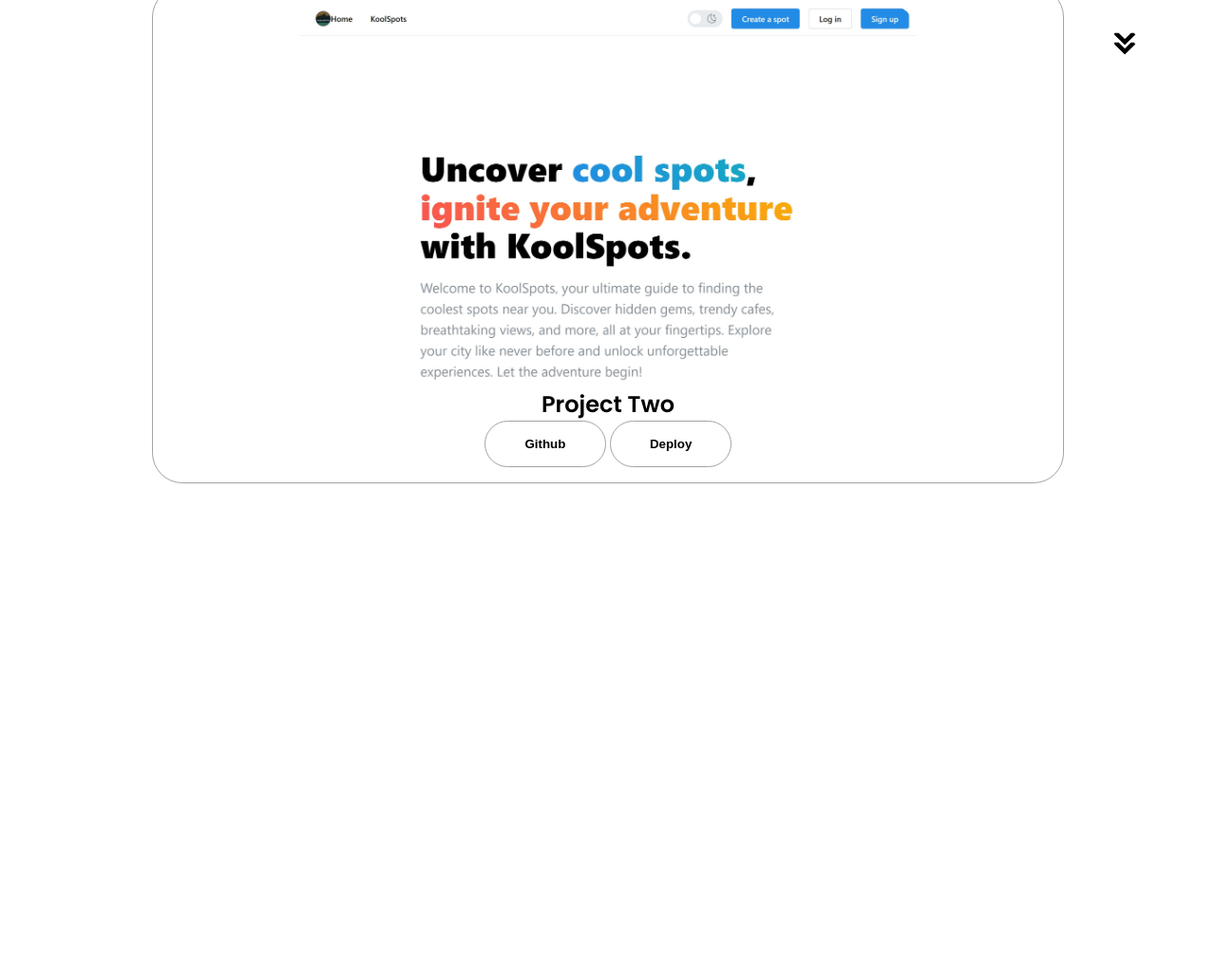
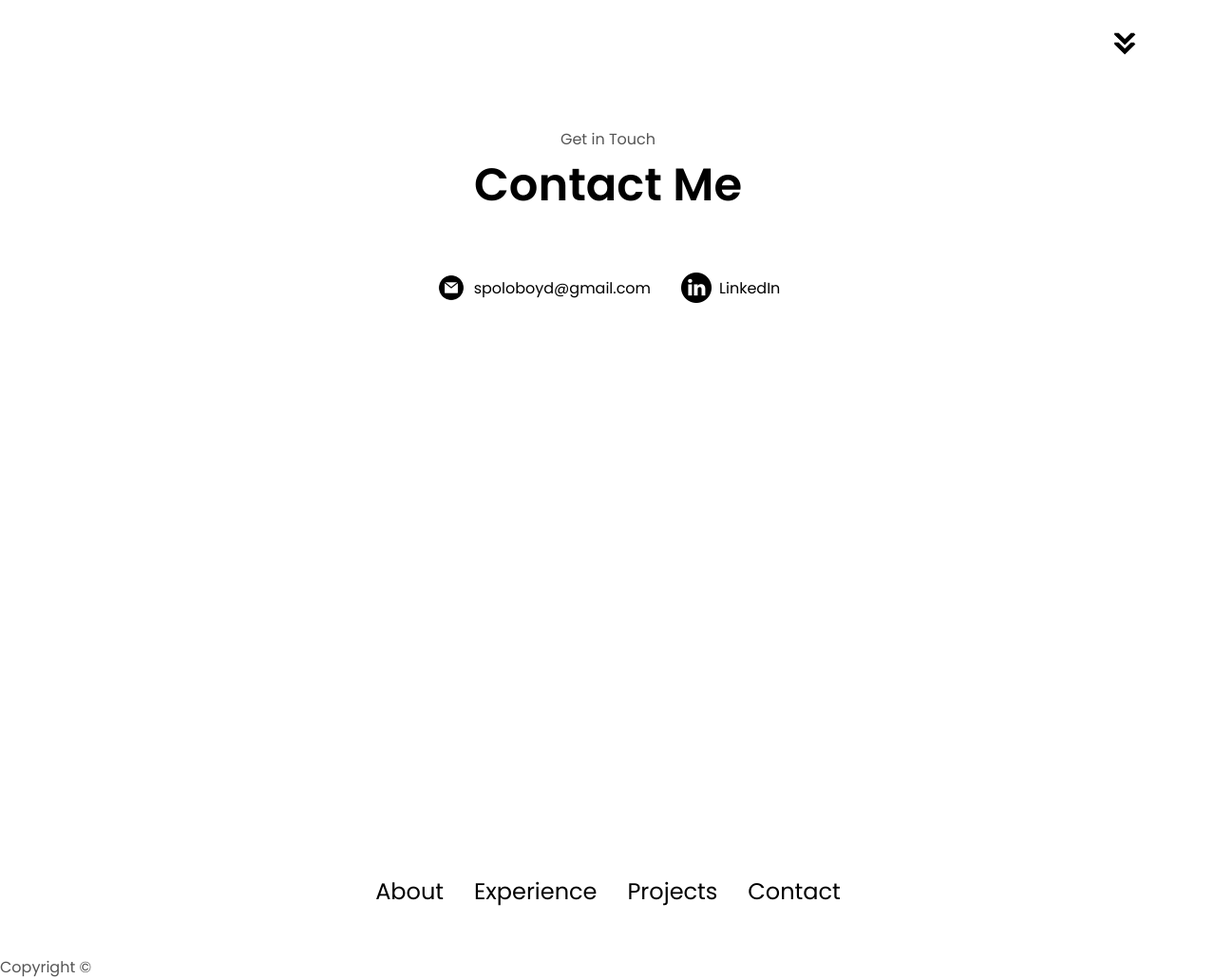
Before and after one commit to FiboPolo/Portfolio-website-html-css-js, a plain HTML site: page index.html in a window 1280 px wide. Shown: the part 3106-4137 px from the top of the page at 95% size. Before the commit the page ends 3615 px from the top, so only its background shows below. Drawn offline with Linux system fonts and the light colour scheme.

Commit message:
update 7

```diff
--- a/index.html
+++ b/index.html
@@ -181,6 +181,7 @@
     <p class="section__text__p1">Browse My Recent</p>
     <h1 class="title">Projects</h1>
     <div class="experience-details-container">
+      <div class="about-containers">
         <div class="details-container color-container">
           <div class="article-container">
           <img src="./assets/Proj1.jpg" alt="Project 1" class="project-img">
@@ -205,9 +206,38 @@
             </button>
           </div>
         </div>
+
+      </div>
     </div>
     <img src="./assets/arrow.png" alt="Arrow icon" class="icon arrow" onclick="location.href='./#projects'">
   </section>
+  <section class="contact">
+    <p class="section__text__p1">Get in Touch</p>
+    <h1 class="title">Contact Me</h1>
+    <div class="contact-info-upper-container">
+      <div class="contact-info-container">
+        <img src="./assets/email.png" alt="Email icon" class="icon conttact-icon">
+        <p><a href="mailto:spoloboyd@gmail.com">spoloboyd@gmail.com</a></p>
+      </div>
+      <div class="contact-info-container">
+        <img src="./assets/linkedin.png" alt="LinkedIn icon" class="icon conttact-icon">
+        <p><a href="https://www.linkedin.com/in/steven-polo-developer/">LinkedIn</a></p>
+      </div>
+    </div>
+  </section>
+  <footer>
+    <nav>
+      <div class="nav-links-container">
+        <ul class="nav-links">
+          <li><a href="#about">About</a></li>
+          <li><a href="#experience">Experience</a></li>
+          <li><a href="#projects">Projects</a></li>
+          <li><a href="#contact">Contact</a></li>
+        </ul>
+      </div>
+    </nav>
+    <p>Copyright &#169; </p>
+  </footer>
   <script src="script.js"></script>
 </body>
 </html>
--- a/style.css
+++ b/style.css
@@ -372,3 +372,39 @@ section {
   color: black;
   border-color: rgb(163, 163, 163);
 }
+
+/* CONTACT */
+
+#contact {
+  display: flex;
+  justify-content: center;
+  flex-direction: column;
+  height: 70vh;
+}
+
+.contact-info-upper-container {
+  display: flex;
+  justify-content: center;
+  border-radius: 2rem;
+  border: rgb(53, 53, 53);
+  border-color: rgb(163, 163, 163);
+  background: rgb(255, 255, 255);
+  margin: 2rem auto;
+  padding: 0.5rem;
+}
+
+.contact-info-container {
+  display: flex;
+  align-items: center;
+  justify-content: center;
+  gap: 0.5rem;
+  margin: 1rem;
+}
+
+.contact-icon {
+  cursor: default;
+}
+
+.email-icon {
+  height: 2.5rem;
+}
```
Lines whose indentation alone changed are shown as unchanged.
